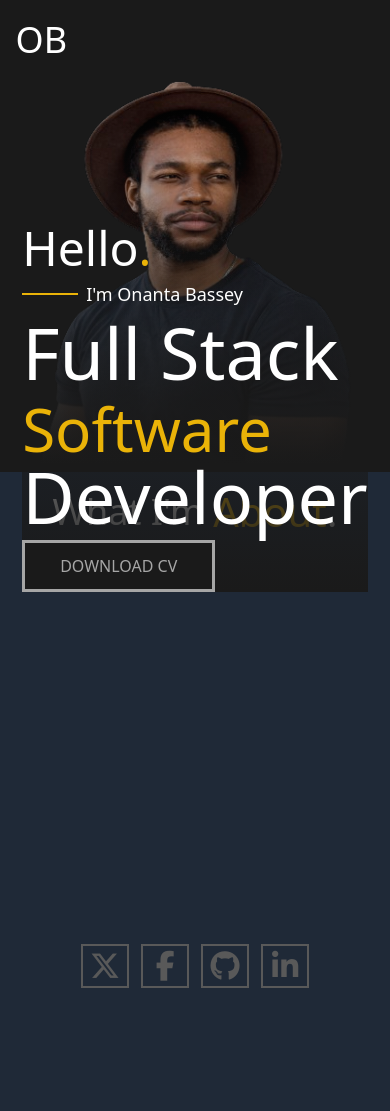
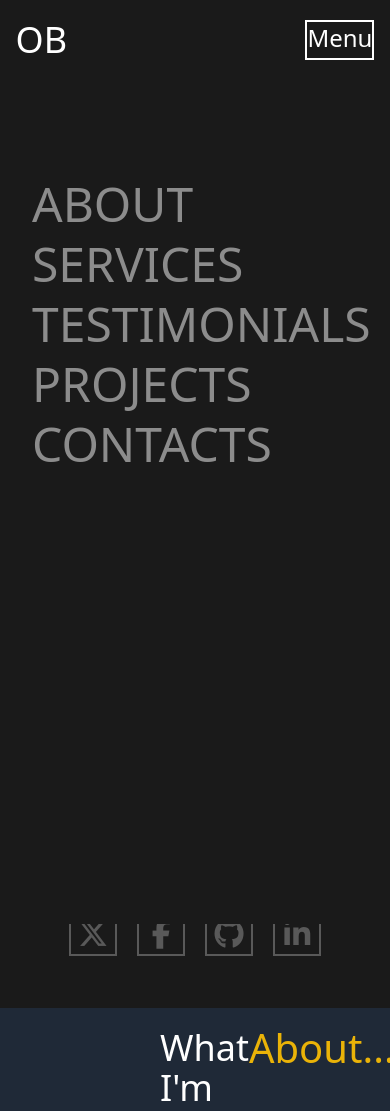
Before and after one commit to QuantumEmpress/MineOwnThing, a website: page dist/index.html in a window 390 px wide. Shown: the top 1111 px of the page. Drawn offline with Linux system fonts and the light colour scheme.

Commit message:
More responsive attriblutes

```diff
--- a/dist/index.html
+++ b/dist/index.html
@@ -16,7 +16,7 @@
   <body class="font-sans bg-mybg">
     <header class="sticky top-0 z-50 w-auto h-auto navigation bg-mybg">
       <nav
-        class="lg:items-center pt-5 lg:pl-20 lg:pr-20 pb-5 flex flex-col lg:flex-row lg:justify-between w-[92%] mx-auto border-b-white text-white"
+        class="lg:items-center pt-5 lg:pl-20 lg:pr-20 pb-5 flex flex-row lg:flex-row justify-between lg:justify-between w-[92%] mx-auto border-b-white text-white"
       >
         <div>
           <h1 class="text-4xl font-medium lg:items-center">
@@ -25,7 +25,7 @@
         </div>
         <div>
           <ul
-            class="flex-col hidden gap-5 pt-5 text-base font-light uppercase text-[#8c8c8c] lg:flex lg:flex-row lg:items-center lg:pt-0 lg:gap-9"
+            class="flex flex-col text-5xl h-[100vh] lg:h-auto pt-[100px] pl-8 bg-mybg lg:bg-transparent z-50 lg:z-auto top-[5rem] lg:top-auto w-full left-0 absolute lg:relative gap-3 lg:text-base font-light uppercase text-[#8c8c8c] lg:flex lg:flex-row lg:items-center lg:pt-0 lg:gap-9"
           >
             <li
               class="transition-all duration-150 ease-in-out hover:text-yellow-500"
@@ -54,10 +54,16 @@
             </li>
           </ul>
         </div>
+        <div class="lg:hidden border-2 border-white">
+          <button class="text-white text-2xl lg:hidden">Menu</button>
+        </div>
       </nav>
     </header>
     <!-- First section -->
-    <section id="home-section" class="pb-2 bg-mybg top-32">
+    <section
+      id="home-section"
+      class="h-[110vh] md:h-[100vh] lg:h-[100vh] pb-2 bg-mybg top-32"
+    >
       <div
         class="flex flex-col gap-4 md:justify-between md:flex-row lg:flex-col lg:pl-0 md:pl-32 lg:pr-0 md:pr-32"
       >
@@ -81,9 +87,9 @@
                 ><br />Developer
               </h1>
             </div>
-            <div class="relative">
+            <div class="relative mt-10">
               <button
-                class="cv-button bg-mybg text-[#a6a6a6] hover:text-yellow-500 focus:text-yellow-500 px-9 py-3 uppercase font-medium border-2 transition-all duration-150 ease-in-out"
+                class="cv-button bg-mybg text-[#a6a6a6] hover:text-yellow-500 focus:text-yellow-500 px-9 py-3 uppercase font-medium border-2 border-yellow-500 transition-all duration-150 ease-in-out"
               >
                 Download CV
               </button>
@@ -103,7 +109,7 @@
           </div>
         </div>
         <div
-          class="absolute flex justify-center w-full gap-3 lg:w-full md:w-fit md:items-stretch lg:flex-row md:flex-col md:relative lg:relative -bottom-36 lg:bottom-0"
+          class="absolute flex justify-center w-full gap-5 lg:w-full md:w-fit md:items-stretch lg:flex-row md:flex-col md:relative lg:relative -bottom-28 lg:bottom-0"
         >
           <span
             class="socials w-12 h-11 flex items-center justify-center border-2 border-[#595959] hover:border-[#f2f2f2] transition-all duration-150 ease-in-out hover:scale-110"
@@ -129,11 +135,12 @@
       </div>
     </section>
     <!-- Second section -->
-    <section id="about-section" class="pt-5 bg-gray-800 h-[100vh]">
-      <h1 class="flex justify-center w-full text-4xl text-white capitalize align-middle">
-        What i'm&nbsp;<span class="text-[2.5rem] text-yellow-500"
-          >About</span
-        ><span class="text-[2.5rem]">.</span>
+    <section id="about-section" class="pt-5 pl-40 bg-gray-800 h-[100vh]">
+      <h1
+        class="flex justify-start w-full text-4xl text-white capitalize align-middle"
+      >
+        What i'm&nbsp;<span class="text-[2.5rem] text-yellow-500">About</span
+        ><span class="text-[2.5rem] text-yellow-500">...</span>
       </h1>
     </section>
   </body>
```
Also changed, not shown: dist/output.css.
